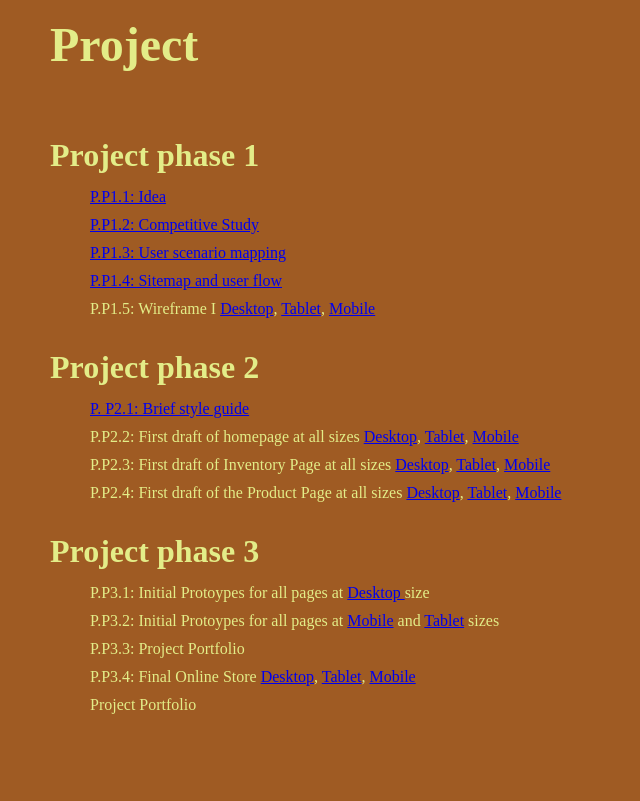
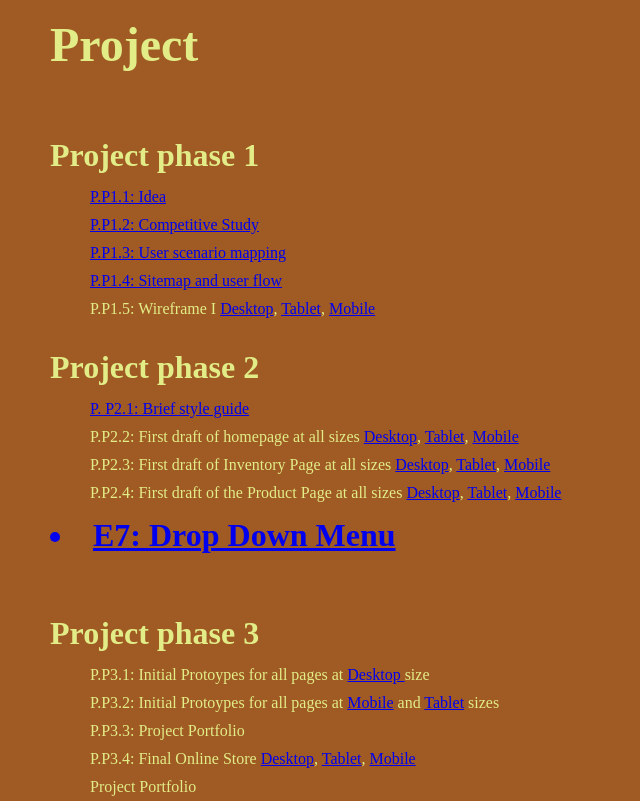
Before and after one commit to Potat0Gaming/avt415, a plain HTML site: page index.html in a window 1280 px wide. Shown: the part 1108-1909 px from the top of the page, without its empty margins (0-640 px from the left). Before the commit the page ends 1827 px from the top, so only its background shows below. Drawn offline with Linux system fonts and the light colour scheme; a web font is replaced by a local one.

Commit message:
3/27/24_2

```diff
--- a/index.html
+++ b/index.html
@@ -38,6 +38,7 @@
 			<dd>P.P2.2: First draft of homepage at all sizes <a href="https://xd.adobe.com/view/32c6ff94-d045-4bc2-a169-f19775990640-6795/">Desktop</a>, <a href="https://xd.adobe.com/view/4fa8bce3-1e14-401c-9256-7680b412e204-1afb/"> Tablet</a>, <a href="https://xd.adobe.com/view/8443ae47-d197-48b3-b842-ec3c119ff0fe-d110/"> Mobile</a></dd>
 			<dd>P.P2.3: First draft of Inventory Page at all sizes <a href="https://xd.adobe.com/view/32c6ff94-d045-4bc2-a169-f19775990640-6795/">Desktop</a>, <a href="https://xd.adobe.com/view/4fa8bce3-1e14-401c-9256-7680b412e204-1afb/"> Tablet</a>, <a href="https://xd.adobe.com/view/8443ae47-d197-48b3-b842-ec3c119ff0fe-d110/"> Mobile</a></dd>
 			<dd>P.P2.4: First draft of the Product Page at all sizes <a href="https://xd.adobe.com/view/32c6ff94-d045-4bc2-a169-f19775990640-6795/">Desktop</a>, <a href="https://xd.adobe.com/view/4fa8bce3-1e14-401c-9256-7680b412e204-1afb/"> Tablet</a>, <a href="https://xd.adobe.com/view/8443ae47-d197-48b3-b842-ec3c119ff0fe-d110/"> Mobile</a></dd>
+			<h4><a href="https://xd.adobe.com/view/3a1ba58c-a3d9-4bfa-b78f-310404ce02a6-6f48/"><li>E7: Drop Down Menu</li></a></h4>
 		</dl>
 			<dl>
 				<dt>Project phase 3</dt>
@@ -45,6 +46,7 @@
 			<dd>P.P3.2: Initial Protoypes for all pages at <a href="#">Mobile</a> and <a href="#">Tablet</a> sizes</dd>
 			<dd>P.P3.3: Project Portfolio</dd>
 			<dd>P.P3.4: Final Online Store <a href="#">Desktop</a>, <a href="#"> Tablet</a>, <a href="#"> Mobile</a></dd>
+
 			<dd>Project Portfolio</dd>
 </body>
 </html>
```
